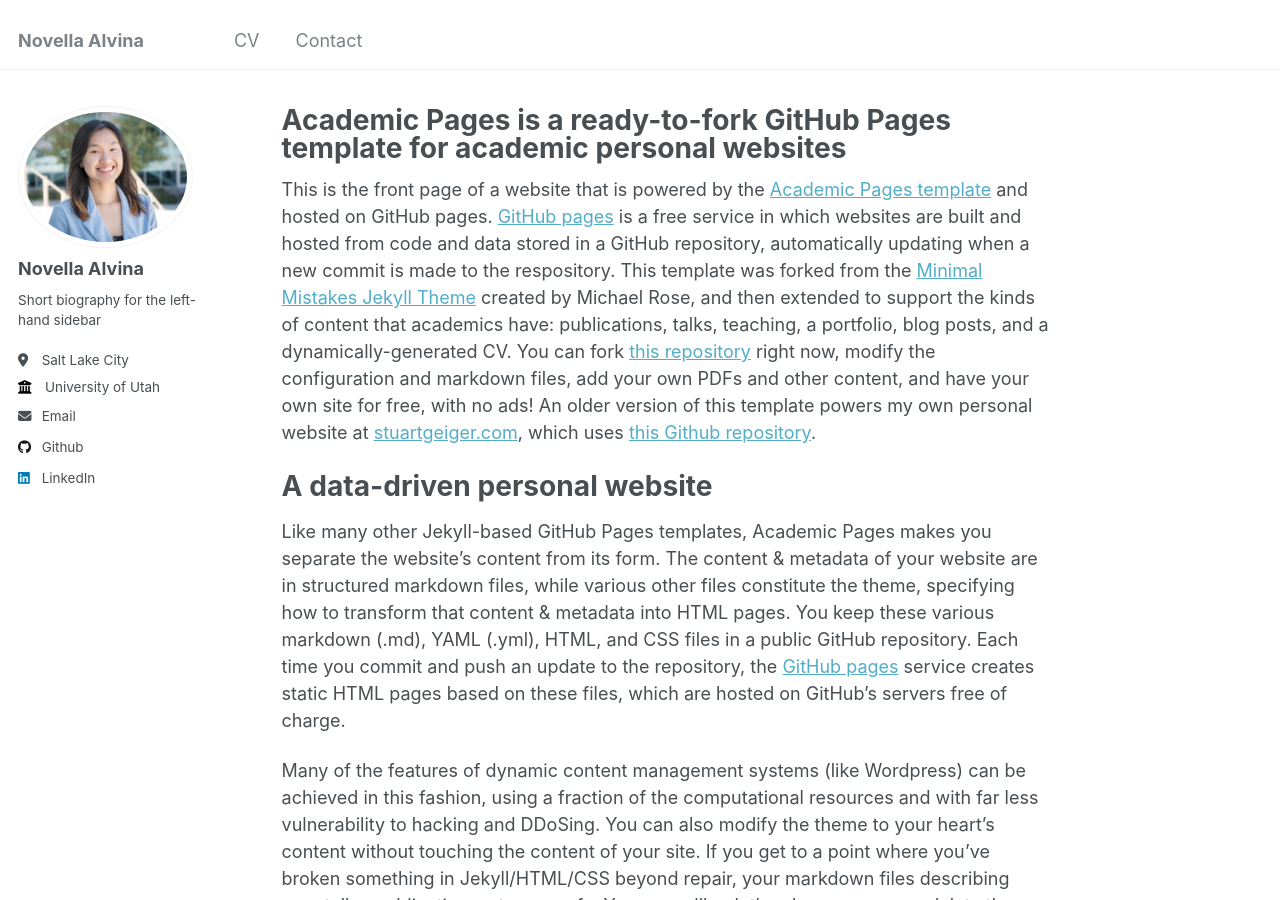
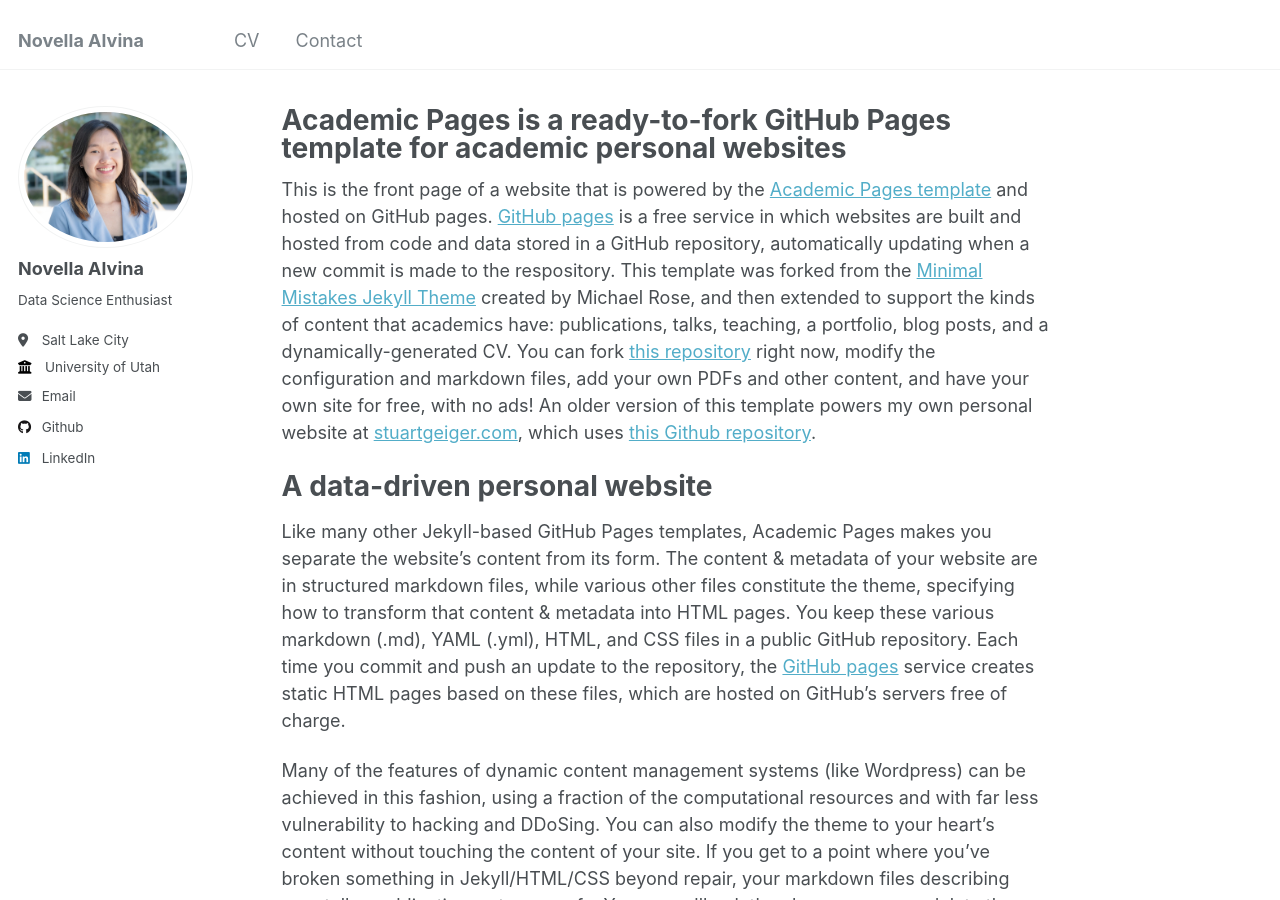
Before and after one commit to novellaalvina/novellaalvina.github.io, a Jekyll site: the page built from _pages/about.md, in a window 1280 px wide and 900 px high. Built offline with Jekyll 4.4.1, drawn with Linux system fonts in a browser that asks for light colours.

```diff
--- a/_config.yml
+++ b/_config.yml
@@ -24,7 +24,7 @@ author:
   avatar           : "profile.jpeg"
   name             : "Novella Alvina"
   pronouns         : # example: "she/her"
-  bio              : "Short biography for the left-hand sidebar"
+  bio              : "Data Science Enthusiast"
   location         : "Salt Lake City"
   employer         : "University of Utah"
   uri              : # URL
--- a/_data/navigation.yml
+++ b/_data/navigation.yml
@@ -7,7 +7,7 @@
 main:
 
   - title: "CV"
-    url: /cv/
+    url: /files/paper1.pdf
 
   - title: "Contact"
     url: /contact/
```
